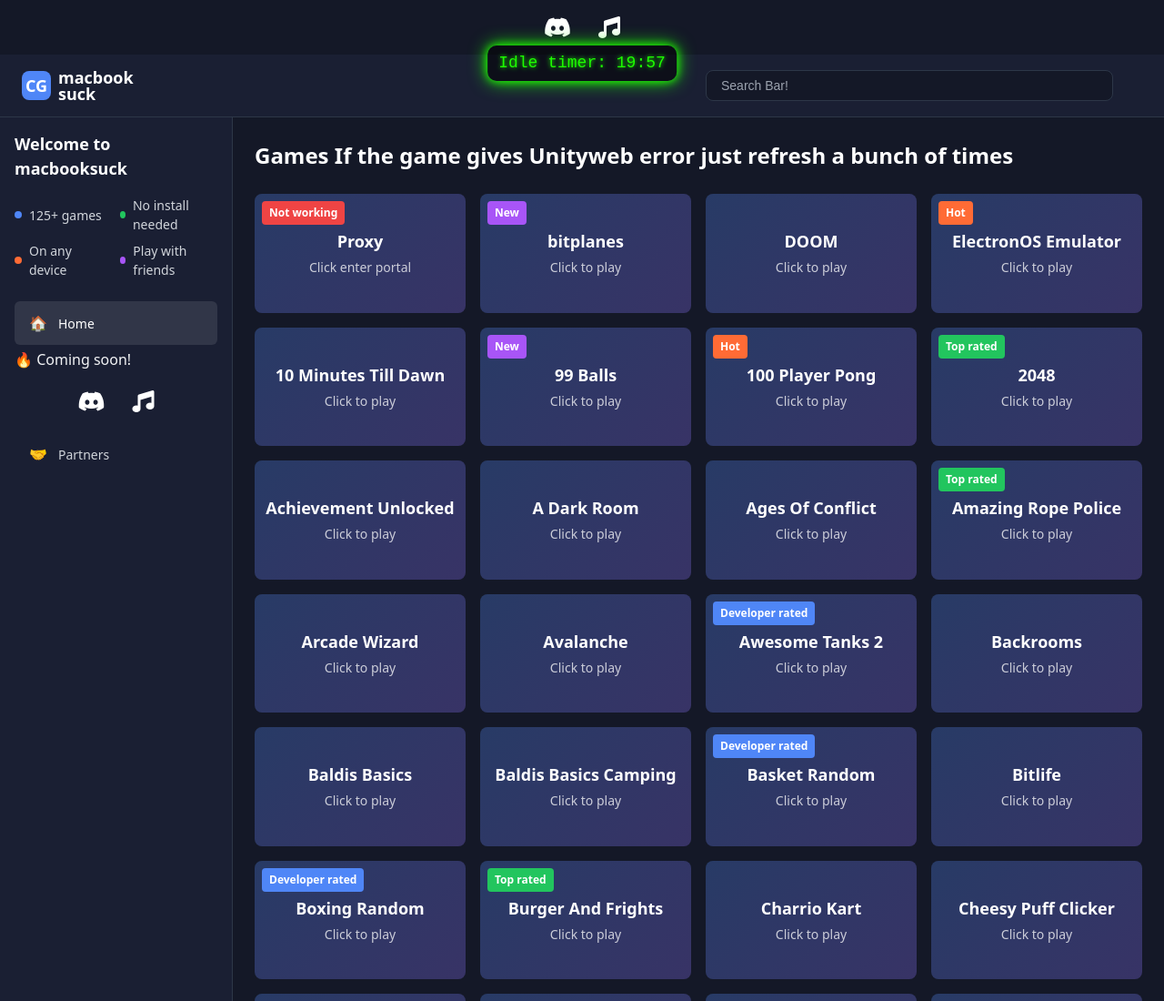
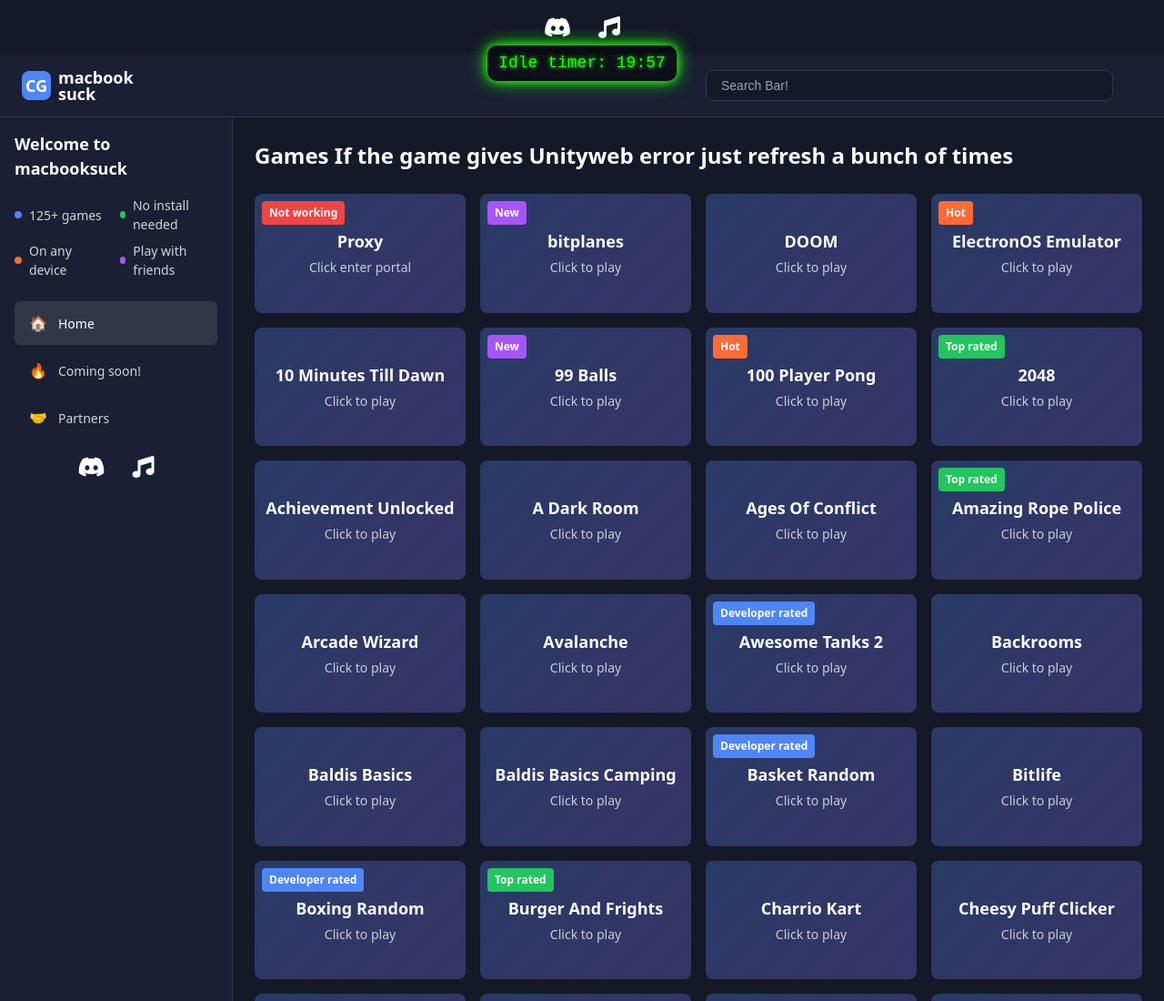
Before and after one commit to fdfdsfadf/announcementsystem, a plain HTML site: page index.html in a window 1280 px wide. Shown: the top 1100 px of the page at 91% size. Drawn offline with Linux system fonts and the light colour scheme.

Commit message:
Update index.html

```diff
--- a/index.html
+++ b/index.html
@@ -295,7 +295,16 @@
                             <span class="nav-label">Home</span>
                         </div>
 
-                        <div class="coming-soon-label">🔥 Coming soon!</div>
+                        <div class="sidebar-item">
+                            <span class="nav-icon">🔥</span>
+                            <span class="nav-label">Coming soon!</span>
+                        </div>
+
+                        <div class="sidebar-item">
+                            <span class="nav-icon">🤝</span>
+                            <span class="nav-label">Partners</span>
+                        </div>
+                    </nav>
 
                         <div class="icon-bar">
                             <a href="https://discord.com/invite/bUhB26NxNC" target="_blank" title="Join our Discord">
@@ -305,14 +314,8 @@
                                 <i class="fas fa-music"></i>
                             </a>
                         </div>
-
-                        <div class="sidebar-item">
-                            <span class="nav-icon">🤝</span>
-                            <span class="nav-label">Partners</span>
-                        </div>
-                    </nav>
-                </div>
-            </aside>
+                    </div>
+                </aside>
 
 
             <!-- Main Content -->
```
